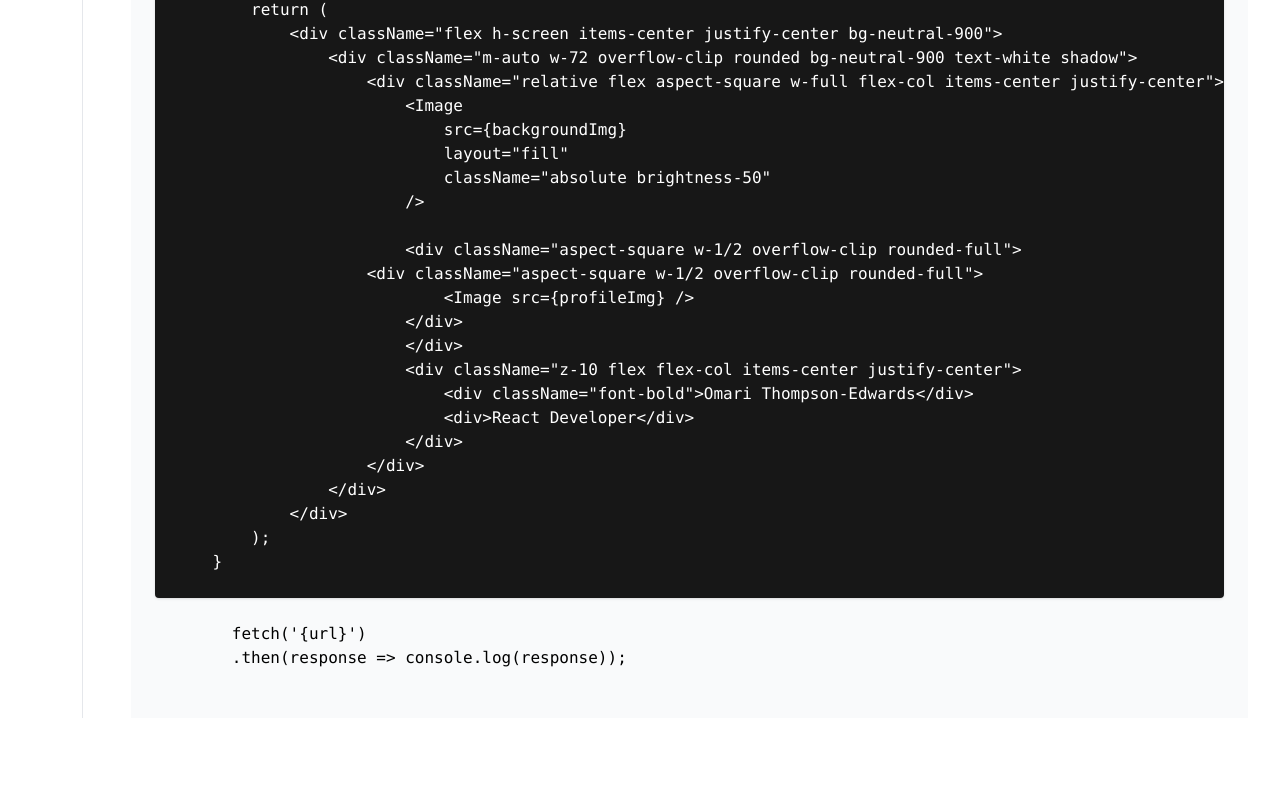
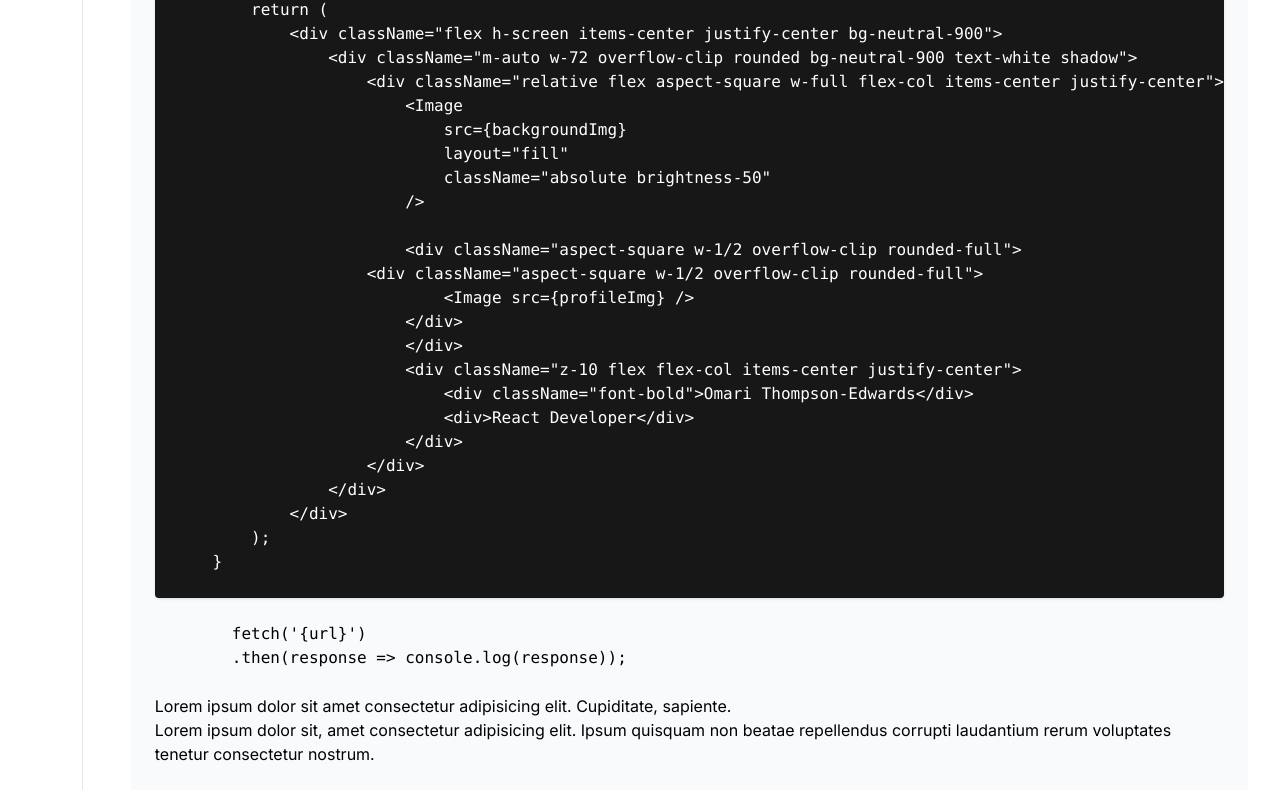
Before and after one commit to vdmitx/pholiant, a Next.js app: page /frontend in a window 1280 px wide. Shown: the part 849-1649 px from the top of the page. Built offline with nearby package versions, Linux system fonts and the light colour scheme.

Commit message:
upd home

```diff
--- a/app/(company)/frontend/page.tsx
+++ b/app/(company)/frontend/page.tsx
@@ -73,7 +73,8 @@ export default async function Page() {
         .then(response => console.log(response));
         `}
       </code></pre>
+      <p>Lorem ipsum dolor sit amet consectetur adipisicing elit. Cupiditate, sapiente.</p>
+      <p>Lorem ipsum dolor sit, amet consectetur adipisicing elit. Ipsum quisquam non beatae repellendus corrupti laudantium rerum voluptates tenetur consectetur nostrum.</p>
     </div>
-
   )
 }
--- a/app/(company)/team/cardtm/teamone.tsx
+++ b/app/(company)/team/cardtm/teamone.tsx
@@ -40,7 +40,9 @@ const itemData = [
     img: "https://images.unsplash.com/photo-1549388604-817d15aa0110",
     title: "Bed",
     author: "swabdesign",
-    description: "lorem10"
+    description: "lorem10",
+    skills: "...",
+    peyperhour: "..."
   },
   {
     id: 2,
```
